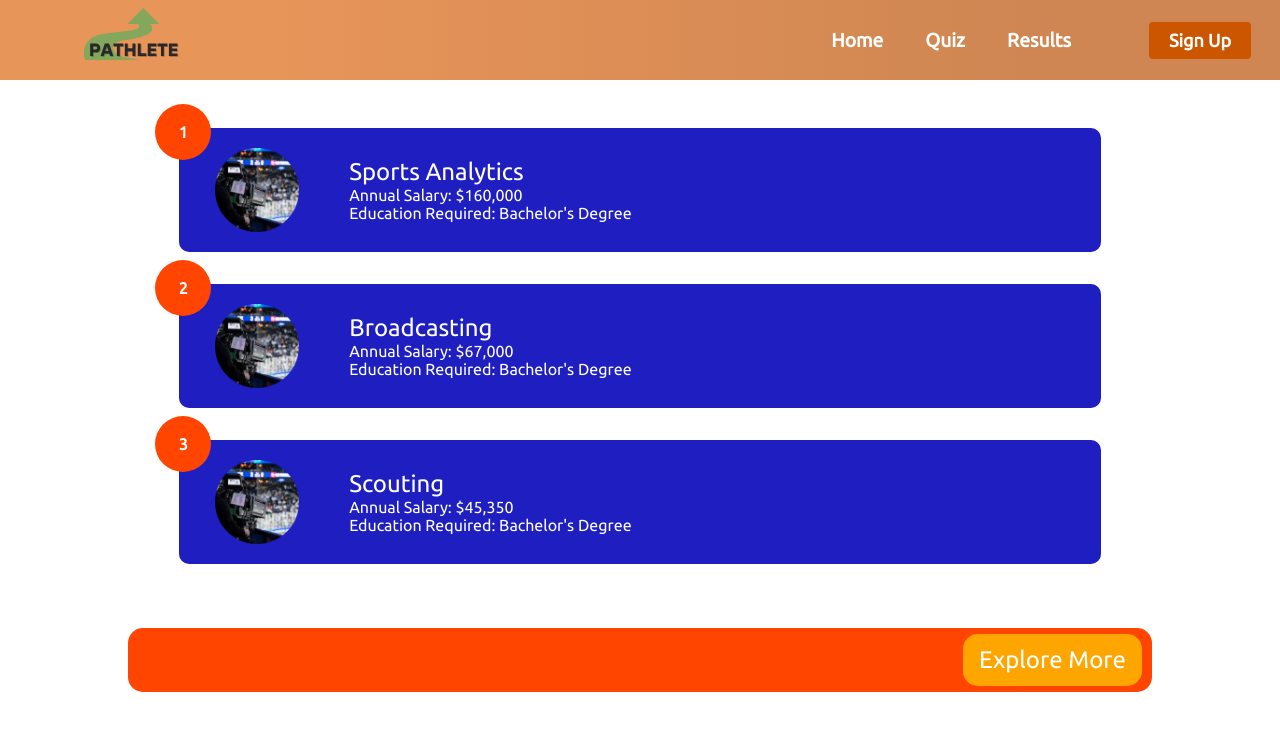
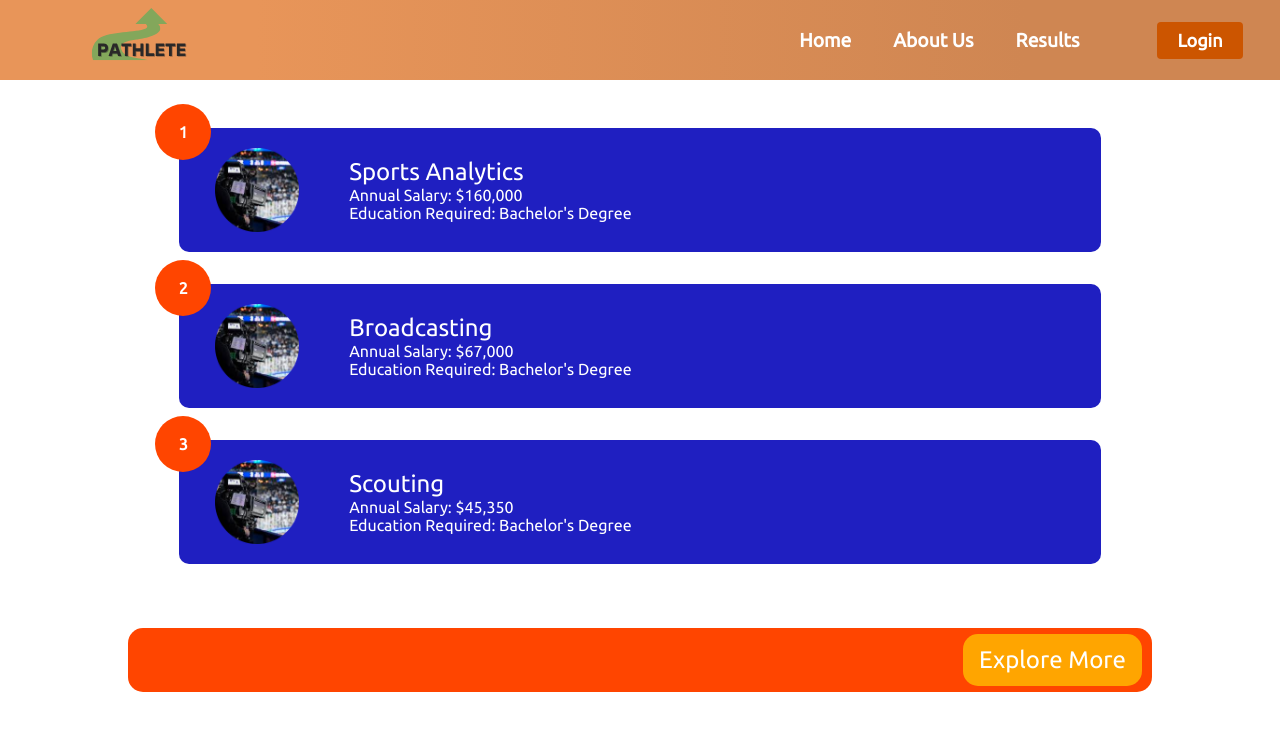
Before and after one commit to akshatdotcom/upskilling, a React (Create React App) app in the folder website/: page /results in a window 1280 px wide. Shown: the top 730 px of the page. Built offline with nearby package versions, Linux system fonts and the light colour scheme; the HTML template or start-up script is replaced by a standard one.

Commit message:
redo navbar content

```diff
--- a/website/src/components/Navbar/MenuItems/MenuItemsData.js
+++ b/website/src/components/Navbar/MenuItems/MenuItemsData.js
@@ -5,8 +5,8 @@ export const MenuItemsData = [
         "cName": "nav-links"
     },
     {
-        title: "Quiz",
-        url: "/quiz",
+        title: "About Us",
+        url: "/about-us",
         cName: "nav-links"
     },
     {
@@ -15,7 +15,7 @@ export const MenuItemsData = [
         cName: "nav-links"
     },
     {
-        title: 'Sign Up',
+        title: 'Login',
         url: '#',
         cName: 'nav-links-mobile'
     }
--- a/website/src/components/Navbar/Navbar.js
+++ b/website/src/components/Navbar/Navbar.js
@@ -3,6 +3,7 @@ import './Navbar.css'
 import Title from './Title'
 import Burger from './Burger'
 import MenuItems from './MenuItems/MenuItems'
+import { Link } from 'react-router-dom'
 import { Button } from './Button/Button'
 
 class Navbar extends Component {
@@ -19,7 +20,9 @@ class Navbar extends Component {
                 <Title />
                 <Burger state={this.state} handleClick={this.handleClick} />
                 <MenuItems state={this.state} handleClick={this.handleClick} />
-                <Button>Sign Up</Button>
+                <Link>
+                    <Button>Login</Button>
+                </Link>
             </nav>
         )
     }
--- a/website/src/components/QuizResults/QuizResults.js
+++ b/website/src/components/QuizResults/QuizResults.js
@@ -1,6 +1,7 @@
 import React, { Component } from 'react'
 import { QuizResultsData } from './QuizResultsData'
 import './QuizResults.css'
+import { Link } from 'react-router-dom'
 import broadcasting from './images/broadcasting.png'
 
 class QuizResults extends Component {
```
